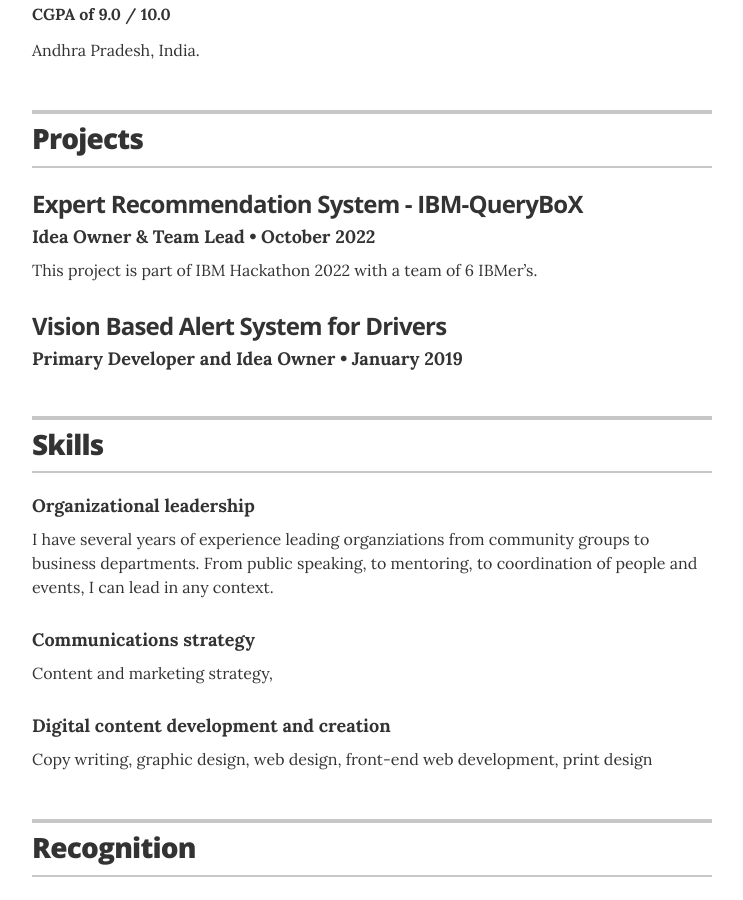
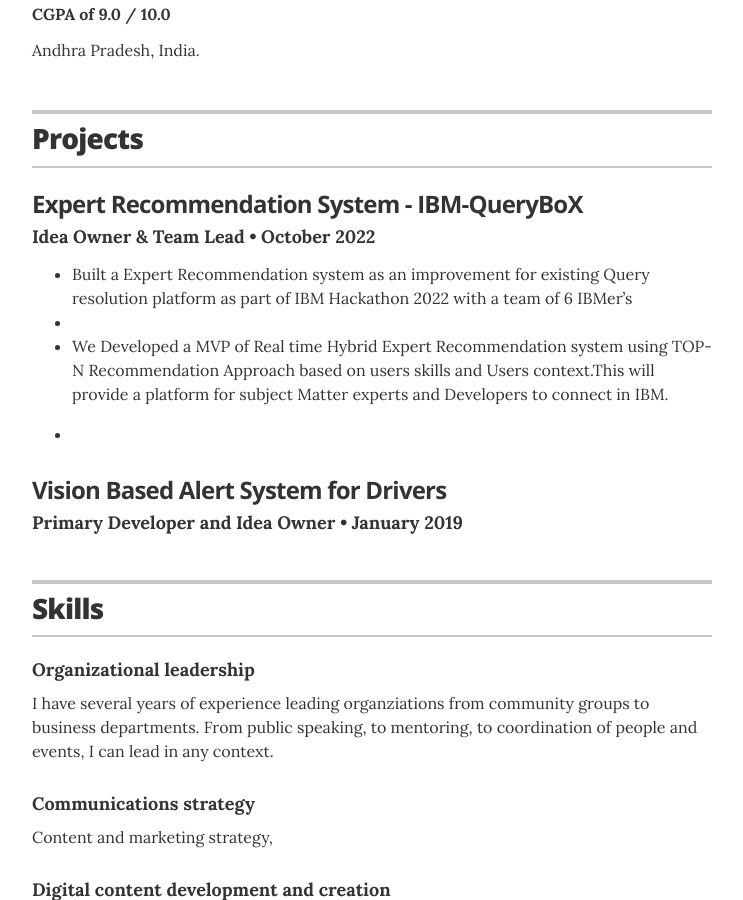
Before and after one commit to JUPUDI-VAMSI-KALYAN/Resume, a Jekyll site: the page built from index.html, in a window 1280 px wide and 900 px high, scrolled down 2271 px. Shown: the whole window, without its empty margins (268-1011 px from the left). Built offline with Jekyll 4.4.1, drawn with Linux system fonts in a browser that asks for light colours.

Commit message:
Update projects.yml

```diff
--- a/_data/projects.yml
+++ b/_data/projects.yml
@@ -5,11 +5,8 @@
 - project: Expert Recommendation System - IBM-QueryBoX
   role: Idea Owner & Team Lead
   duration: October 2022
-  awards:
-    - award: A Real time Hybrid Expert Recommendation system using TOP-N Recommendation Approach based on users skills and Users context.
-    - award: This will provide a platform for subject Matter experts and Developers to connect in IBM.
   # url: "#"
-  description: This project is part of IBM Hackathon 2022 with a team of 6 IBMer’s.
+  description: <ul><li>Built a Expert Recommendation system as an improvement for existing Query resolution platform as part of IBM Hackathon 2022 with a team of 6 IBMer’s<li/> <li>We Developed a MVP of Real time Hybrid Expert Recommendation system using TOP-N Recommendation Approach based on users skills and Users context.This will provide a platform for subject Matter experts and Developers to connect in IBM.<li/><ul/>
 
 
 # Springfield Community Outreach Group
```
